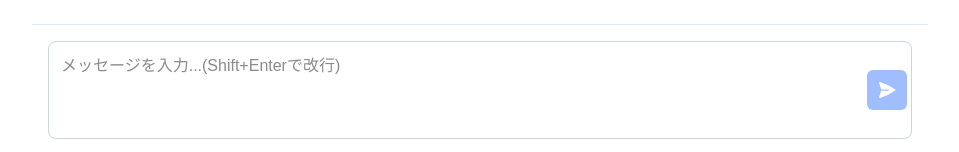
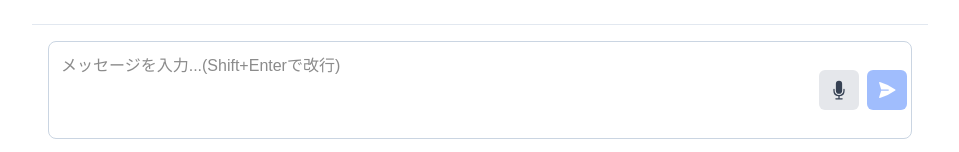
Before and after one commit to gitneohawk/medical-bot, a Next.js app: page / in a window 1280 px wide. Shown: the part 645-797 px from the top of the page, without its empty margins (160-1119 px from the left). Built offline with nearby package versions, Linux system fonts and the light colour scheme.

Commit message:
index.tsx mod to retry speech function

```diff
--- a/src/pages/index.tsx
+++ b/src/pages/index.tsx
@@ -19,48 +19,48 @@ interface ISpeechRecognition extends EventTarget {
   onend: (() => void) | null;
 }
 
-// const recognitionRef = useRef<ISpeechRecognition | null>(null);
+const recognitionRef = useRef<ISpeechRecognition | null>(null);
 
-//   useEffect(() => {
-//     chatBottomRef.current?.scrollIntoView({ behavior: "smooth" });
-//   }, [messages]);
+  useEffect(() => {
+    chatBottomRef.current?.scrollIntoView({ behavior: "smooth" });
+  }, [messages]);
 
-//   // 音声認識開始
-//   const startRecognition = () => {
-//     const SpeechRecognitionClass = (() => {
-//       const w = window as unknown as {
-//         webkitSpeechRecognition?: { new (): ISpeechRecognition };
-//         SpeechRecognition?: { new (): ISpeechRecognition };
-//       };
-//       return w.webkitSpeechRecognition || w.SpeechRecognition;
-//     })();
+  // 音声認識開始
+  const startRecognition = () => {
+    const SpeechRecognitionClass = (() => {
+      const w = window as unknown as {
+        webkitSpeechRecognition?: { new (): ISpeechRecognition };
+        SpeechRecognition?: { new (): ISpeechRecognition };
+      };
+      return w.webkitSpeechRecognition || w.SpeechRecognition;
+    })();
 
-//     if (!SpeechRecognitionClass) {
-//       alert("お使いのブラウザは音声認識に対応していません");
-//       return;
-//     }
+    if (!SpeechRecognitionClass) {
+      alert("お使いのブラウザは音声認識に対応していません");
+      return;
+    }
 
-//     const recognition = new SpeechRecognitionClass();
-//     recognition.lang = "ja-JP";
-//     recognition.interimResults = false;
-//     recognition.maxAlternatives = 1;
+    const recognition = new SpeechRecognitionClass();
+    recognition.lang = "ja-JP";
+    recognition.interimResults = false;
+    recognition.maxAlternatives = 1;
 
-//     recognition.onresult = (event: unknown) => {
-//       const e = event as {
-//         results: { 0: { 0: { transcript: string } } };
-//       };
-//       const transcript = e.results[0][0].transcript;
-//       setInput((prev) => prev + (prev ? " " : "") + transcript);
-//     };
+    recognition.onresult = (event: unknown) => {
+      const e = event as {
+        results: { 0: { 0: { transcript: string } } };
+      };
+      const transcript = e.results[0][0].transcript;
+      setInput((prev) => prev + (prev ? " " : "") + transcript);
+    };
 
-//     recognition.onend = () => {
-//       setIsRecording(false);
-//     };
+    recognition.onend = () => {
+      setIsRecording(false);
+    };
 
-//     recognitionRef.current = recognition;
-//     recognition.start();
-//     setIsRecording(true);
-//   };
+    recognitionRef.current = recognition;
+    recognition.start();
+    setIsRecording(true);
+  };
 
   const handleSubmit = async () => {
     if (!input.trim() || isLoading) return;
@@ -189,7 +189,7 @@ interface ISpeechRecognition extends EventTarget {
               onKeyDown={handleKeyDown}
               placeholder={isLoading ? "AIが回答中です..." : "メッセージを入力...(Shift+Enterで改行)"}
             />
-            {/* <button
+            <button
               onClick={startRecognition}
               disabled={isLoading}
               className={`h-10 w-10 flex-shrink-0 rounded-md flex items-center justify-center transition-colors ${
@@ -198,7 +198,7 @@ interface ISpeechRecognition extends EventTarget {
               title="音声入力"
             >
               <MicrophoneIcon className="h-5 w-5" />
-            </button> */}
+            </button>
             <button
               onClick={handleSubmit}
               disabled={!input.trim() || isLoading}
```
